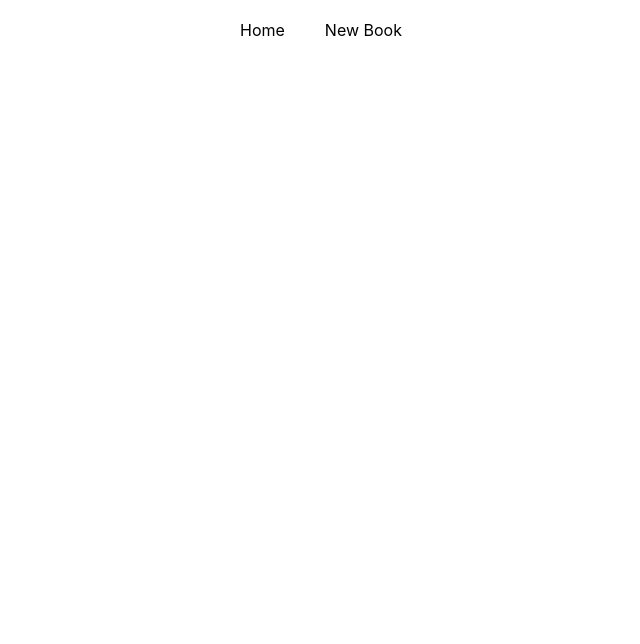
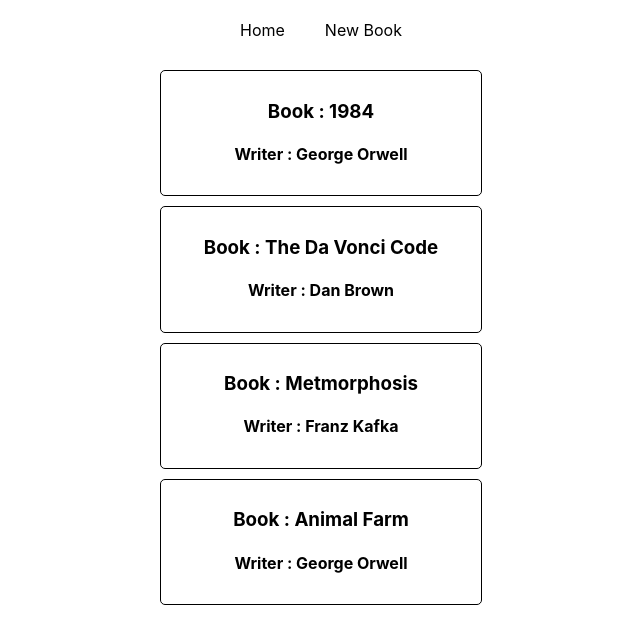
Before and after one commit to Rasujon3/hello-world, a React (Create React App) app: page /books in a window 1280 px wide. Shown: the top 644 px of the page, without its empty margins (319-959 px from the left). Built offline with nearby package versions, Linux system fonts and the light colour scheme.

Commit message:
redirect routes
14.10(shes)

```diff
--- a/src/components/MainComponent.js
+++ b/src/components/MainComponent.js
@@ -2,7 +2,7 @@ import React, { Component } from 'react';
 import BookList from './lists/BookList';
 import bookList from '../assets/books';
 import NewBook from './representational/NewBook';
-import { Route, Switch } from 'react-router';
+import { Redirect, Route, Switch } from 'react-router';
 import { NavLink } from 'react-router-dom';
 import BookDetail from './representational/BookDetail';
 
@@ -40,9 +40,10 @@ class MainComponent extends Component {
                 </nav>
 
                 <Switch>
-                    <Route path="/" exact render={() => books} />
+                    <Route path="/books" exact render={() => books} />
                     <Route path="/new-book" exact component={NewBook} />
                     <Route path="/:id" exact render={() => <BookDetail book={this.state.selectedBook} />} />
+                    <Redirect from="/" to="/books" />
                 </Switch>
 
 
```
